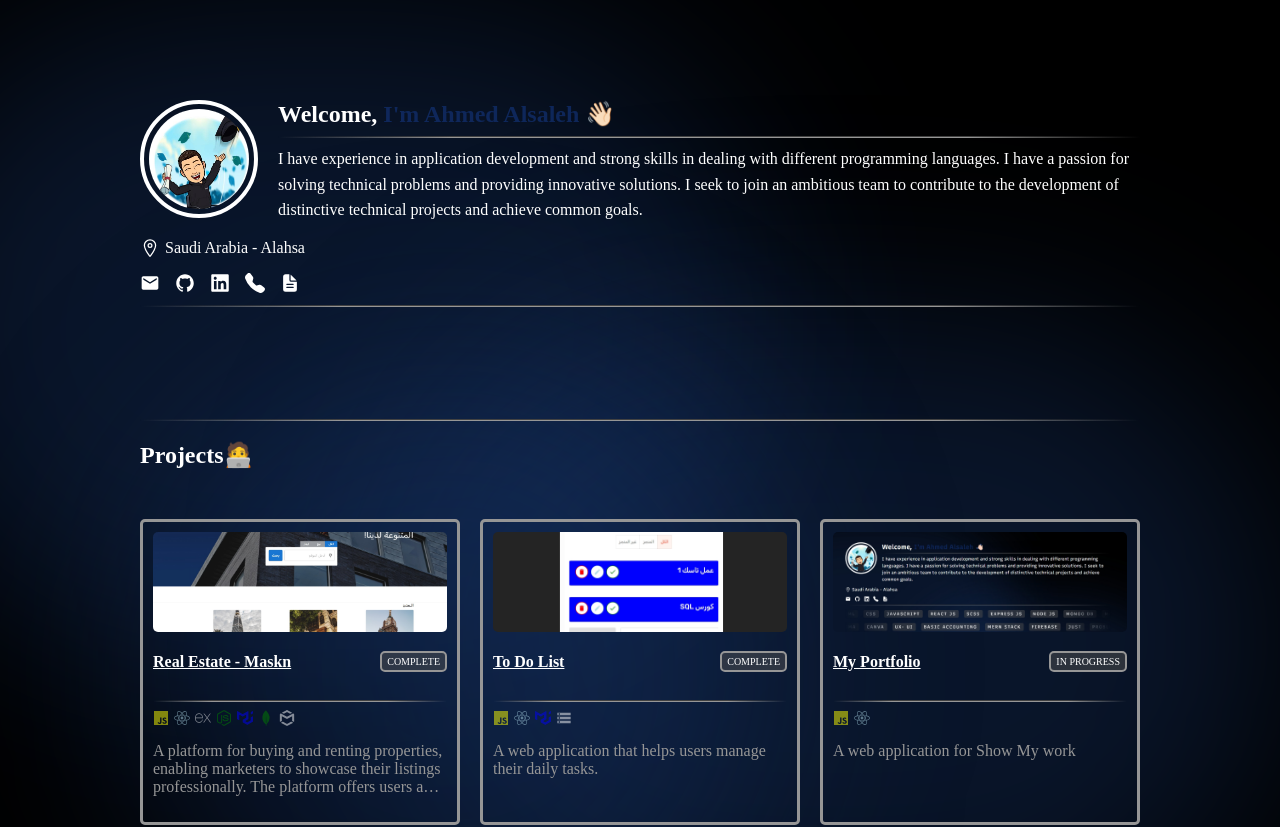
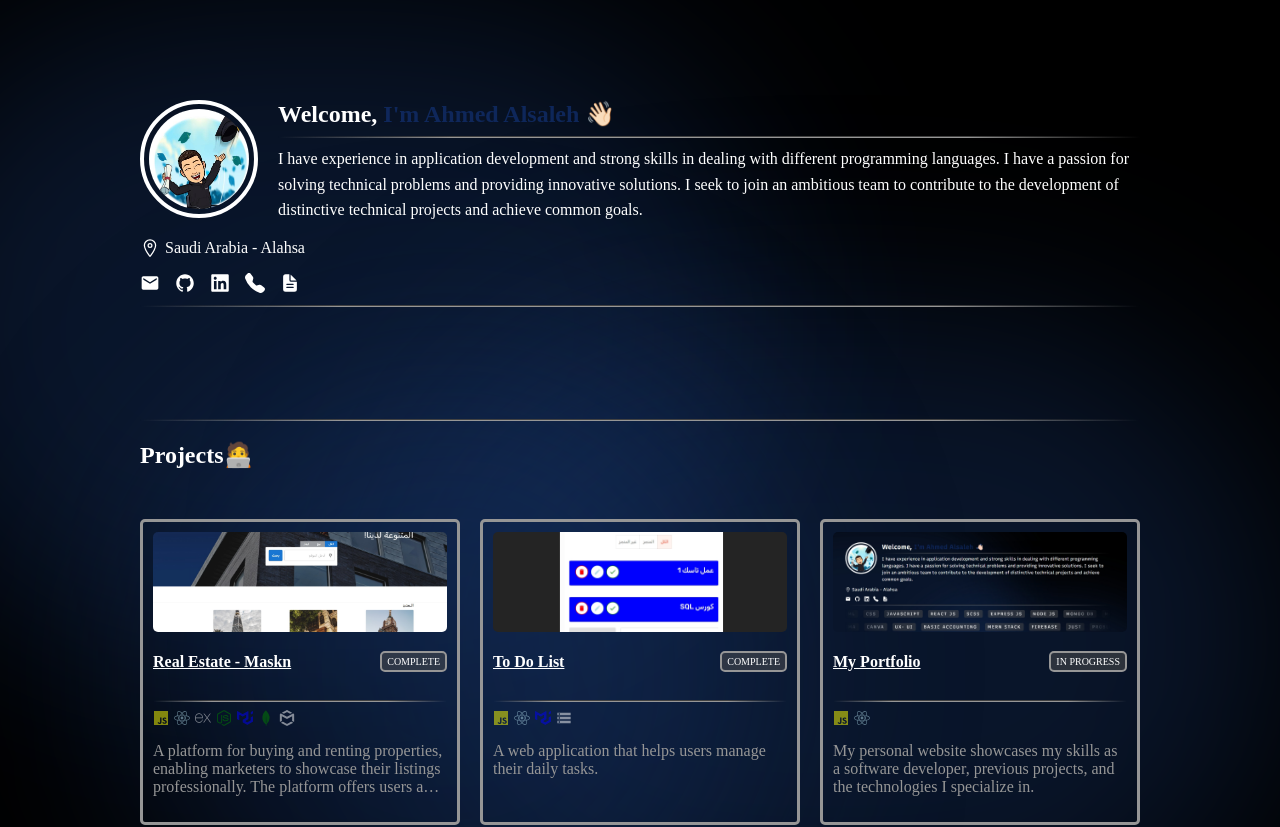
Before and after one commit to AhmedY29/Portfolio, a React (Vite) app: page / in a window 1280 px wide. Shown: the top 827 px of the page. Built offline with nearby package versions, Linux system fonts and the light colour scheme; a web font is replaced by a local one.

Commit message:
add information

```diff
--- a/src/components/Projects.jsx
+++ b/src/components/Projects.jsx
@@ -28,7 +28,7 @@ function Projects() {
     },
         {
         name: 'My Portfolio',
-        desc: 'A web application for Show My work',
+        desc: 'My personal website showcases my skills as a software developer, previous projects, and the technologies I specialize in.',
         technologies: ['js','react'],
         img:projectImg3,
         complete:false,
```
